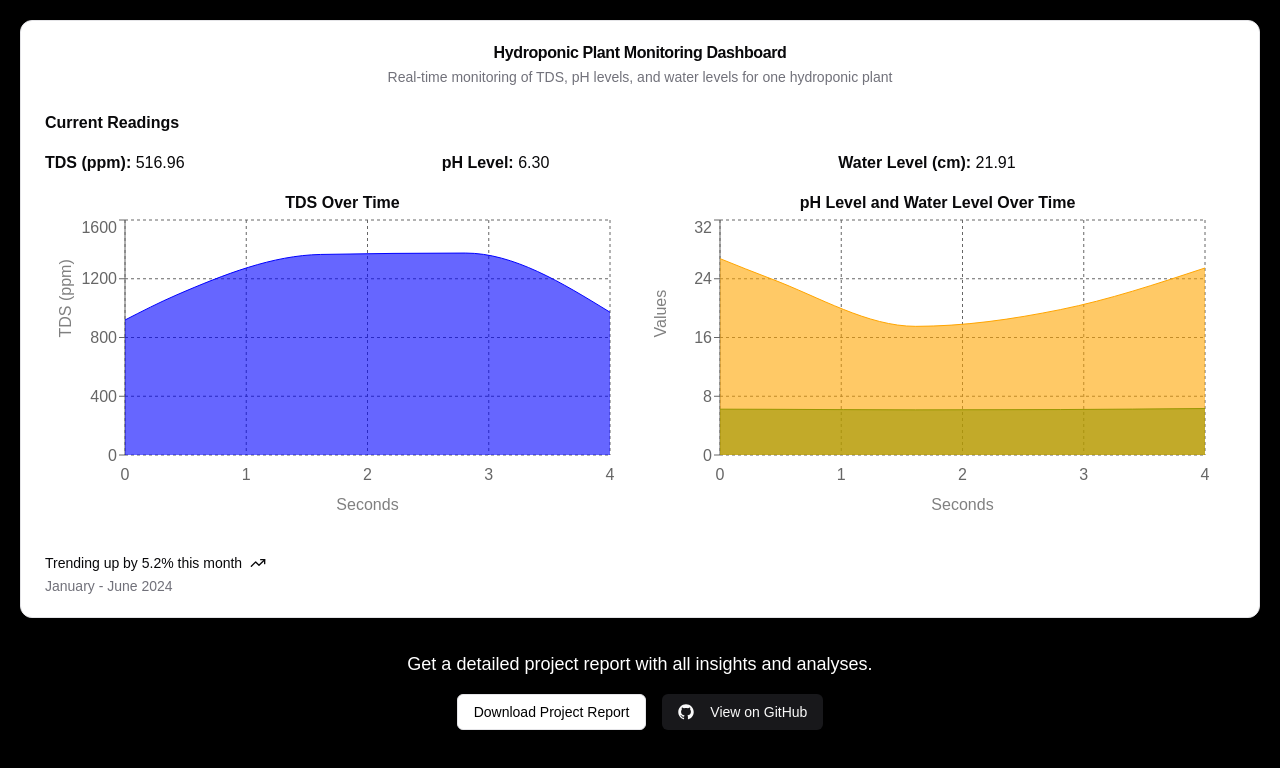
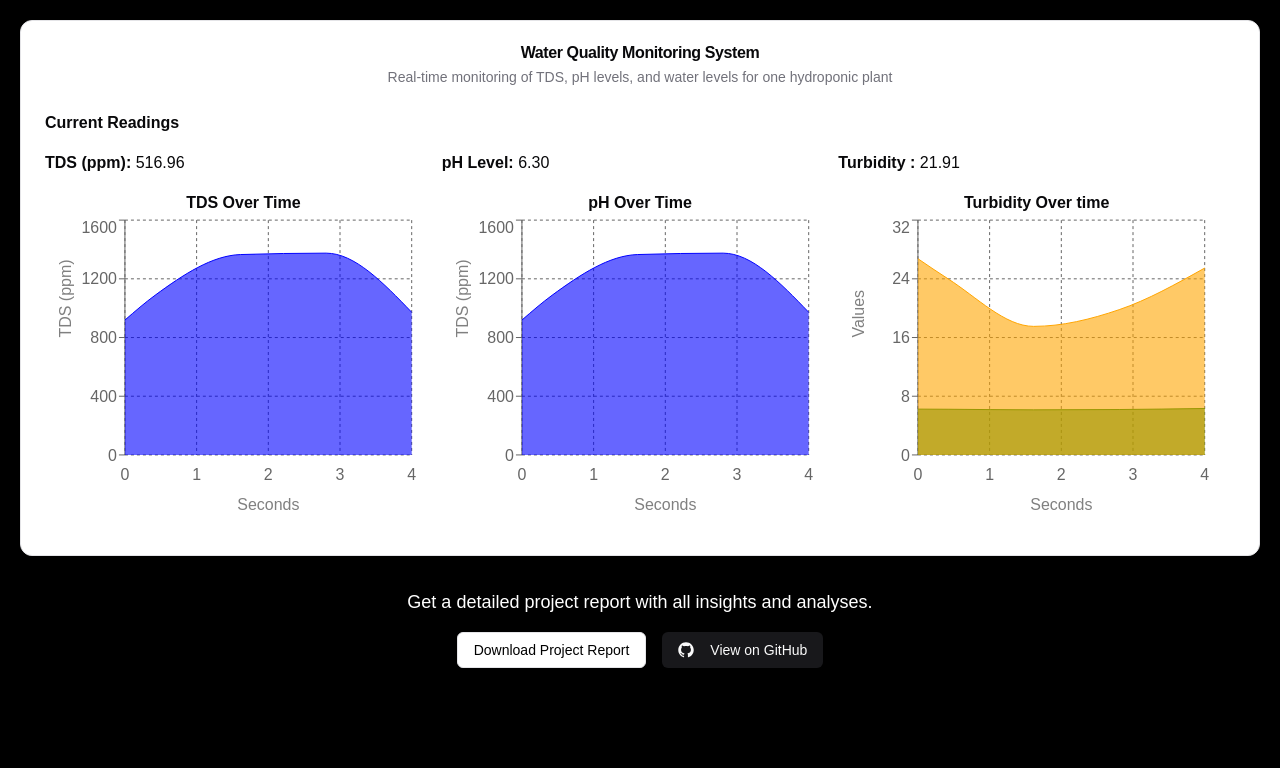
Before and after one commit to nihaarikha-04/mpmc_dashboard, a Next.js app: page / in a window 1280 px wide. Shown: the top 768 px of the page. Built offline with nearby package versions, Linux system fonts and the light colour scheme.

Commit message:
init push

```diff
--- a/app/page.tsx
+++ b/app/page.tsx
@@ -59,7 +59,7 @@ const HydroponicDashboard = () => {
     <div className="bg-black text-white p-5 min-h-screen overflow-x-auto">
       <Card>
         <CardHeader>
-          <CardTitle className="text-center">Hydroponic Plant Monitoring Dashboard</CardTitle>
+          <CardTitle className="text-center">Water Quality Monitoring System</CardTitle>
           <CardDescription className="text-center">Real-time monitoring of TDS, pH levels, and water levels for one hydroponic plant</CardDescription>
         </CardHeader>
         <CardContent>
@@ -72,7 +72,7 @@ const HydroponicDashboard = () => {
               <span className="font-bold">pH Level:</span> {currentPh.toFixed(2)}
             </div>
             <div className="metric-card text-left flex-1 min-w-[150px]">
-              <span className="font-bold">Water Level (cm):</span> {currentWaterLevel.toFixed(2)}
+              <span className="font-bold">Turbidity :</span> {currentWaterLevel.toFixed(2)}
             </div>
           </div>
 
@@ -104,9 +104,34 @@ const HydroponicDashboard = () => {
               </div>
             </div>
 
+            <div className="flex-1 min-w-[300px] max-w-full mb-4">
+              <h3 className="text-center font-bold">pH Over Time</h3>
+              <div className="overflow-hidden">
+                <ResponsiveContainer width="100%" height={300}>
+                  <AreaChart
+                    data={chartData.map(({ time, tds }) => ({ time, tds })).filter(Boolean)}
+                    margin={{ top: 5, right: 30, left: 20, bottom: 30 }}
+                  >
+                    <CartesianGrid strokeDasharray="3 3" stroke="#666" />
+                    <XAxis
+                      dataKey="time"
+                      tickLine={false}
+                      axisLine={false}
+                      tickMargin={8}
+                      label={{ value: 'Seconds', position: 'insideBottom', offset: -25, textAnchor: 'middle' }}
+                    />
+                    <YAxis
+                      label={{ value: 'TDS (ppm)', angle: -90, position: 'insideLeft', offset: 0 }} // Set offset to 0 for consistency
+                    />
+                    <Area type="monotone" dataKey="tds" fill="blue" stroke="blue" />
+                  </AreaChart>
+                </ResponsiveContainer>
+              </div>
+            </div>
+
             {/* Chart for pH Level and Water Level */}
             <div className="flex-1 min-w-[300px] max-w-full mb-4">
-              <h3 className="text-center font-bold">pH Level and Water Level Over Time</h3>
+              <h3 className="text-center font-bold">Turbidity Over time </h3>
               <div className="overflow-hidden">
                 <ResponsiveContainer width="100%" height={300}>
                   <AreaChart
@@ -132,18 +157,7 @@ const HydroponicDashboard = () => {
             </div>
           </div>
         </CardContent>
-        <CardFooter>
-          <div className="flex w-full items-start gap-2 text-sm">
-            <div className="grid gap-2">
-              <div className="flex items-center gap-2 font-medium leading-none">
-                Trending up by 5.2% this month <TrendingUp className="h-4 w-4" />
-              </div>
-              <div className="flex items-center gap-2 leading-none text-muted-foreground">
-                January - June 2024
-              </div>
-            </div>
-          </div>
-        </CardFooter>
+        {/*   */}
       </Card>
       <div className="flex flex-col items-center justify-center gap-4 p-8">
             <p className="text-lg font-medium text-center">
```
Also changed, not shown: 1 other file (tests, documents, lock files or other folders).
